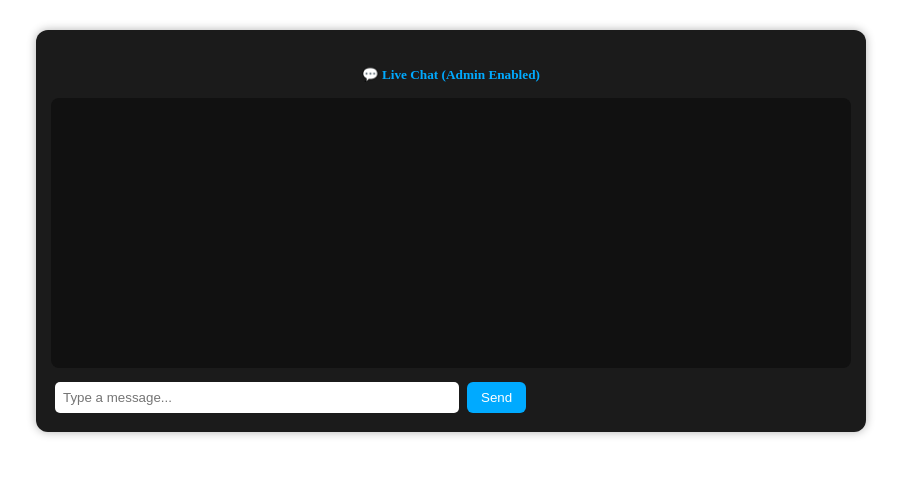
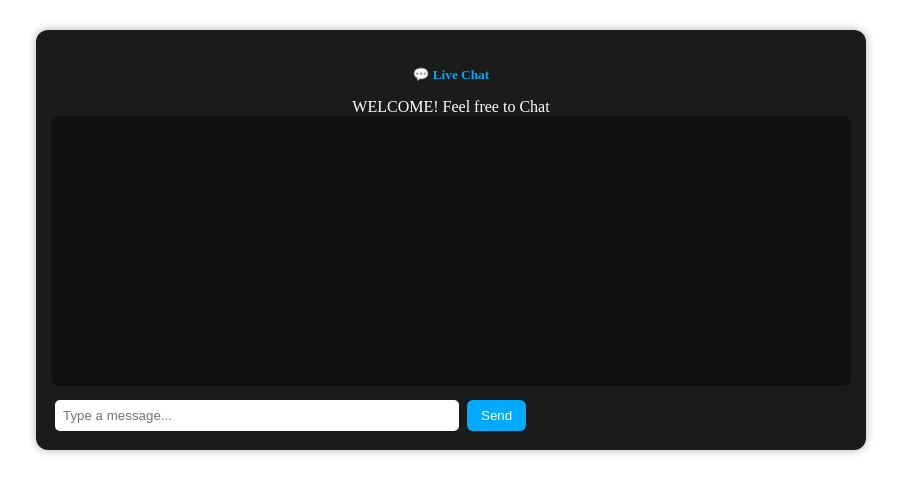
Before and after one commit to akirachoi01/ChatsNew, a plain HTML site: page chat.html in a window 1280 px wide. Shown: the whole page, without its empty margins (189-1090 px from the left). Drawn offline with Linux system fonts and the light colour scheme; no server answers.

Commit message:
Update chat.html

```diff
--- a/chat.html
+++ b/chat.html
@@ -10,7 +10,8 @@
 </head>
 <body>
   <div id="chatbox" class="chatbox-container">
-    <h5>💬 Live Chat (Admin Enabled)</h5>
+    <h5>💬 Live Chat </h5>
+   <center <h2> WELCOME! Feel free to Chat </h2></center>
     <div id="chat" class="chat-window"></div>
     <input type="text" id="message" placeholder="Type a message..." />
     <button onclick="sendMessage()">Send</button>
```
